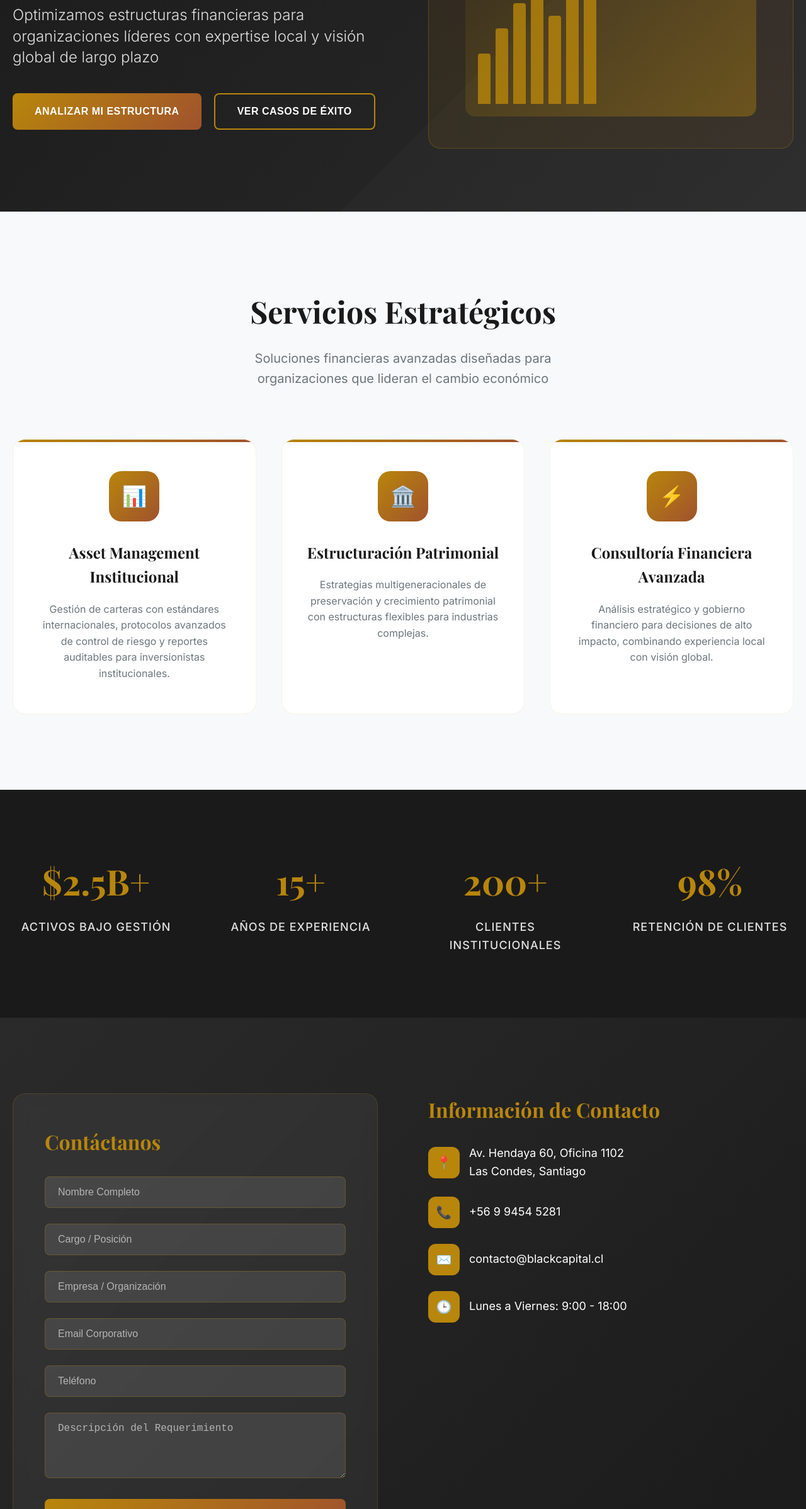
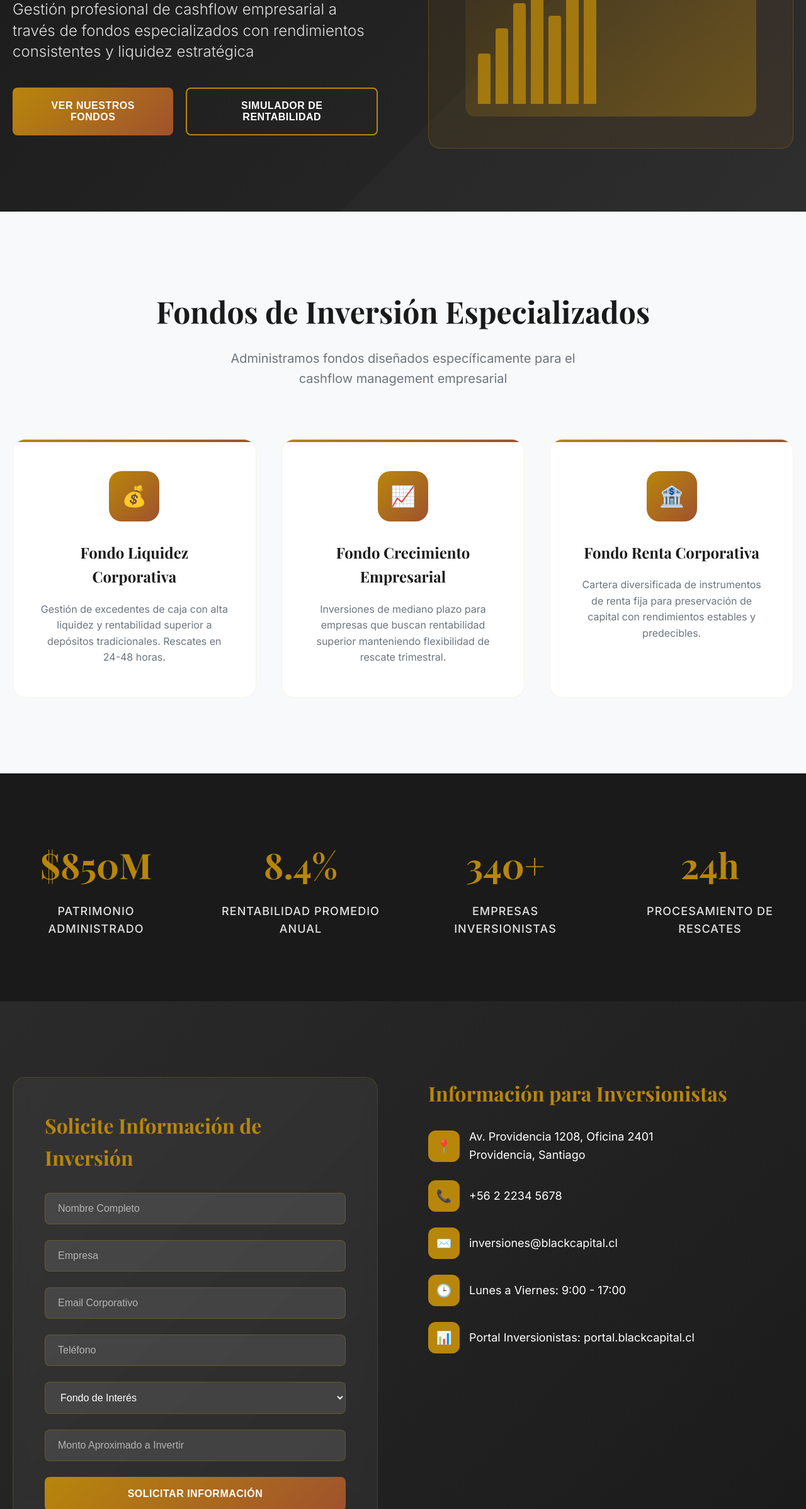
Before and after one commit to BlackCapitalChile/BlackCapitalChile.github.io, a plain HTML site: page index.html in a window 1280 px wide. Shown: the part 404-2800 px from the top of the page at 63% size. Drawn offline with nearby package versions, Linux system fonts and the light colour scheme.

Commit message:
Cambios contenido

```diff
--- a/index.html
+++ b/index.html
@@ -389,7 +389,7 @@
 
         .team-grid {
             display: grid;
-            grid-template-columns: repeat(2, 1fr);
+            grid-template-columns: repeat(3, 1fr);
             gap: 60px;
         }
 
@@ -624,13 +624,13 @@
             <nav class="nav">
                 <div class="logo">BLACK CAPITAL</div>
                 <ul class="nav-menu">
-                    <li class="nav-item"><a href="#servicios">Servicios</a></li>
-                    <li class="nav-item"><a href="#quienes-somos">Quiénes Somos</a></li>
-                    <li class="nav-item"><a href="#casos-exito">Casos de Éxito</a></li>
-                    <li class="nav-item"><a href="#insights">Insights</a></li>
+                    <li class="nav-item"><a href="#fondos">Fondos</a></li>
+                    <li class="nav-item"><a href="#rentabilidad">Rentabilidad</a></li>
+                    <li class="nav-item"><a href="#como-invertir">Cómo Invertir</a></li>
+                    <li class="nav-item"><a href="#equipo">Equipo</a></li>
                     <li class="nav-item"><a href="#contacto">Contacto</a></li>
                 </ul>
-                <button class="cta-header">Consulta Estratégica</button>
+                <button class="cta-header">Invertir Ahora</button>
             </nav>
         </div>
     </header>
@@ -640,11 +640,11 @@
         <div class="container">
             <div class="hero-content fade-in-up">
                 <div class="hero-text">
-                    <h1>Soluciones Financieras Estratégicas</h1>
-                    <h2>Optimizamos estructuras financieras para organizaciones líderes con expertise local y visión global de largo plazo</h2>
+                    <h1>Administración de Fondos de Inversión</h1>
+                    <h2>Gestión profesional de cashflow empresarial a través de fondos especializados con rendimientos consistentes y liquidez estratégica</h2>
                     <div class="hero-buttons">
-                        <button class="btn-primary">Analizar mi Estructura</button>
-                        <button class="btn-secondary">Ver Casos de Éxito</button>
+                        <button class="btn-primary">Ver Nuestros Fondos</button>
+                        <button class="btn-secondary">Simulador de Rentabilidad</button>
                     </div>
                 </div>
                 <div class="hero-visual">
@@ -665,27 +665,27 @@
     </section>
 
     <!-- Servicios -->
-    <section class="services" id="servicios">
+    <section class="services" id="fondos">
         <div class="container">
             <div class="section-title">
-                <h2>Servicios Estratégicos</h2>
-                <p>Soluciones financieras avanzadas diseñadas para organizaciones que lideran el cambio económico</p>
+                <h2>Fondos de Inversión Especializados</h2>
+                <p>Administramos fondos diseñados específicamente para el cashflow management empresarial</p>
             </div>
             <div class="services-grid">
                 <div class="service-card">
-                    <div class="service-icon">📊</div>
-                    <h3>Asset Management Institucional</h3>
-                    <p>Gestión de carteras con estándares internacionales, protocolos avanzados de control de riesgo y reportes auditables para inversionistas institucionales.</p>
+                    <div class="service-icon">💰</div>
+                    <h3>Fondo Liquidez Corporativa</h3>
+                    <p>Gestión de excedentes de caja con alta liquidez y rentabilidad superior a depósitos tradicionales. Rescates en 24-48 horas.</p>
                 </div>
                 <div class="service-card">
-                    <div class="service-icon">🏛️</div>
-                    <h3>Estructuración Patrimonial</h3>
-                    <p>Estrategias multigeneracionales de preservación y crecimiento patrimonial con estructuras flexibles para industrias complejas.</p>
+                    <div class="service-icon">📈</div>
+                    <h3>Fondo Crecimiento Empresarial</h3>
+                    <p>Inversiones de mediano plazo para empresas que buscan rentabilidad superior manteniendo flexibilidad de rescate trimestral.</p>
                 </div>
                 <div class="service-card">
-                    <div class="service-icon">⚡</div>
-                    <h3>Consultoría Financiera Avanzada</h3>
-                    <p>Análisis estratégico y gobierno financiero para decisiones de alto impacto, combinando experiencia local con visión global.</p>
+                    <div class="service-icon">🏦</div>
+                    <h3>Fondo Renta Corporativa</h3>
+                    <p>Cartera diversificada de instrumentos de renta fija para preservación de capital con rendimientos estables y predecibles.</p>
                 </div>
             </div>
         </div>
@@ -696,42 +696,48 @@
         <div class="container">
             <div class="stats-grid">
                 <div class="stat-item">
-                    <h3>$2.5B+</h3>
-                    <p>Activos Bajo Gestión</p>
+                    <h3>$850M</h3>
+                    <p>Patrimonio Administrado</p>
                 </div>
                 <div class="stat-item">
-                    <h3>15+</h3>
-                    <p>Años de Experiencia</p>
+                    <h3>8.4%</h3>
+                    <p>Rentabilidad Promedio Anual</p>
                 </div>
                 <div class="stat-item">
-                    <h3>200+</h3>
-                    <p>Clientes Institucionales</p>
+                    <h3>340+</h3>
+                    <p>Empresas Inversionistas</p>
                 </div>
                 <div class="stat-item">
-                    <h3>98%</h3>
-                    <p>Retención de Clientes</p>
+                    <h3>24h</h3>
+                    <p>Procesamiento de Rescates</p>
                 </div>
             </div>
         </div>
     </section>
 
-    <!-- Equipo
-    <section class="team" id="quienes-somos">
+    <!-- Equipo -->
+    <!-- <section class="team" id="equipo">
         <div class="container">
             <div class="section-title">
-                <h2>Liderazgo Ejecutivo</h2>
-                <p>Equipo directivo con trayectoria comprobada en gestión financiera estratégica</p>
+                <h2>Equipo de Gestión</h2>
+                <p>Profesionales especializados en administración de fondos y gestión de riesgos</p>
             </div>
             <div class="team-grid">
                 <div class="team-member">
                     <div class="member-photo"></div>
-                    <h4 class="member-name">Joaquín Espíldora M.</h4>
-                    <p class="member-role">Co-Founder</p>
+                    <h4 class="member-name">Ricardo Mendoza</h4>
+                    <p class="member-role">Gerente General</p>
                 </div>
                 <div class="team-member">
                     <div class="member-photo"></div>
-                    <h4 class="member-name">Jorge Ramírez P.</h4>
-                    <p class="member-role">Co-Founder</p>
+                    <h4 class="member-name">María Elena Vásquez</h4>
+                    <p class="member-role">Gerente de Inversiones</p>
+                </div>
+                <div class="team-member">
+                    <div class="member-photo"></div>
+                    <h4 class="member-name">Andrés Silva</h4>
+                    <p class="member-role">Gerente de Riesgos</p>
+                </div>
             </div>
         </div>
     </section> -->
@@ -741,16 +747,13 @@
         <div class="container">
             <div class="contact-content">
                 <div class="contact-form">
-                    <h3>Contáctanos</h3>
+                    <h3>Solicite Información de Inversión</h3>
                     <form>
                         <div class="form-group">
                             <input type="text" placeholder="Nombre Completo" required>
                         </div>
                         <div class="form-group">
-                            <input type="text" placeholder="Cargo / Posición" required>
-                        </div>
-                        <div class="form-group">
-                            <input type="text" placeholder="Empresa / Organización" required>
+                            <input type="text" placeholder="Empresa" required>
                         </div>
                         <div class="form-group">
                             <input type="email" placeholder="Email Corporativo" required>
@@ -759,33 +762,41 @@
                             <input type="tel" placeholder="Teléfono" required>
                         </div>
                         <div class="form-group">
-                            <textarea placeholder="Descripción del Requerimiento" rows="4"></textarea>
+                            <select style="width: 100%; padding: 15px 20px; background: rgba(255,255,255,0.1); border: 1px solid rgba(184, 134, 11, 0.3); border-radius: 8px; color: var(--blanco); font-size: 16px;">
+                                <option value="">Fondo de Interés</option>
+                                <option value="liquidez">Fondo Liquidez Corporativa</option>
+                                <option value="crecimiento">Fondo Crecimiento Empresarial</option>
+                                <option value="renta">Fondo Renta Corporativa</option>
+                            </select>
                         </div>
-                        <button type="submit" class="btn-primary" style="width: 100%;">Contáctanos</button>
+                        <div class="form-group">
+                            <input type="text" placeholder="Monto Aproximado a Invertir" required>
+                        </div>
+                        <button type="submit" class="btn-primary" style="width: 100%;">Solicitar Información</button>
                     </form>
                 </div>
                 <div class="contact-info">
-                    <h3>Información de Contacto</h3>
+                    <h3>Información para Inversionistas</h3>
                     <div class="contact-item">
                         <div class="contact-icon">📍</div>
-                        <div>Av. Hendaya 60, Oficina 1102<br>Las Condes, Santiago</div>
+                        <div>Av. Providencia 1208, Oficina 2401<br>Providencia, Santiago</div>
                     </div>
                     <div class="contact-item">
                         <div class="contact-icon">📞</div>
-                        <div>+56 9 9454 5281</div>
+                        <div>+56 2 2234 5678</div>
                     </div>
                     <div class="contact-item">
                         <div class="contact-icon">✉️</div>
-                        <div>contacto@blackcapital.cl</div>
+                        <div>inversiones@blackcapital.cl</div>
                     </div>
                     <div class="contact-item">
                         <div class="contact-icon">🕒</div>
-                        <div>Lunes a Viernes: 9:00 - 18:00</div>
+                        <div>Lunes a Viernes: 9:00 - 17:00</div>
                     </div>
-                    <!-- <div class="contact-item">
-                        <div class="contact-icon">🌐</div>
-                        <div>LinkedIn: /company/black-capital</div>
-                    </div> -->
+                    <div class="contact-item">
+                        <div class="contact-icon">📊</div>
+                        <div>Portal Inversionistas: portal.blackcapital.cl</div>
+                    </div>
                 </div>
             </div>
         </div>
@@ -797,38 +808,38 @@
             <div class="footer-content">
                 <div class="footer-brand">
                     <h3>BLACK CAPITAL</h3>
-                    <p>Firma de inversión que combina análisis estratégico, gobierno financiero y soluciones sofisticadas para organizaciones líderes.</p>
+                    <p>Administradora de Fondos especializada en cashflow management empresarial con más de 15 años de experiencia en el mercado financiero chileno.</p>
                 </div>
                 <div class="footer-column">
-                    <h4>Servicios</h4>
+                    <h4>Fondos</h4>
                     <ul>
-                        <li><a href="#">Asset Management</a></li>
-                        <li><a href="#">Estructuración Patrimonial</a></li>
-                        <li><a href="#">Consultoría Financiera</a></li>
-                        <li><a href="#">Family Office</a></li>
+                        <li><a href="#">Fondo Liquidez Corporativa</a></li>
+                        <li><a href="#">Fondo Crecimiento Empresarial</a></li>
+                        <li><a href="#">Fondo Renta Corporativa</a></li>
+                        <li><a href="#">Rentabilidades Históricas</a></li>
                     </ul>
                 </div>
                 <div class="footer-column">
-                    <h4>Empresa</h4>
+                    <h4>Inversionistas</h4>
                     <ul>
-                        <li><a href="#">Quiénes Somos</a></li>
-                        <li><a href="#">Equipo Directivo</a></li>
-                        <li><a href="#">Casos de Éxito</a></li>
-                        <li><a href="#">Carreras</a></li>
+                        <li><a href="#">Portal Inversionistas</a></li>
+                        <li><a href="#">Informes de Gestión</a></li>
+                        <li><a href="#">Proceso de Inversión</a></li>
+                        <li><a href="#">Rescates y Liquidez</a></li>
                     </ul>
                 </div>
                 <div class="footer-column">
                     <h4>Legal</h4>
                     <ul>
-                        <li><a href="#">Términos y Condiciones</a></li>
-                        <li><a href="#">Política de Privacidad</a></li>
+                        <li><a href="#">Reglamentos de Fondos</a></li>
+                        <li><a href="#">Estados Financieros</a></li>
                         <li><a href="#">Compliance</a></li>
-                        <li><a href="#">Regulaciones</a></li>
+                        <li><a href="#">Regulación CMF</a></li>
                     </ul>
                 </div>
             </div>
             <div class="footer-bottom">
-                <p>&copy; 2025 Black Capital. Todos los derechos reservados. | Regulado por CMF</p>
+                <p>&copy; 2025 Black Capital AGF. Todos los derechos reservados. | Regulado por CMF | RUT: 76.XXX.XXX-X</p>
             </div>
         </div>
     </footer>
```
